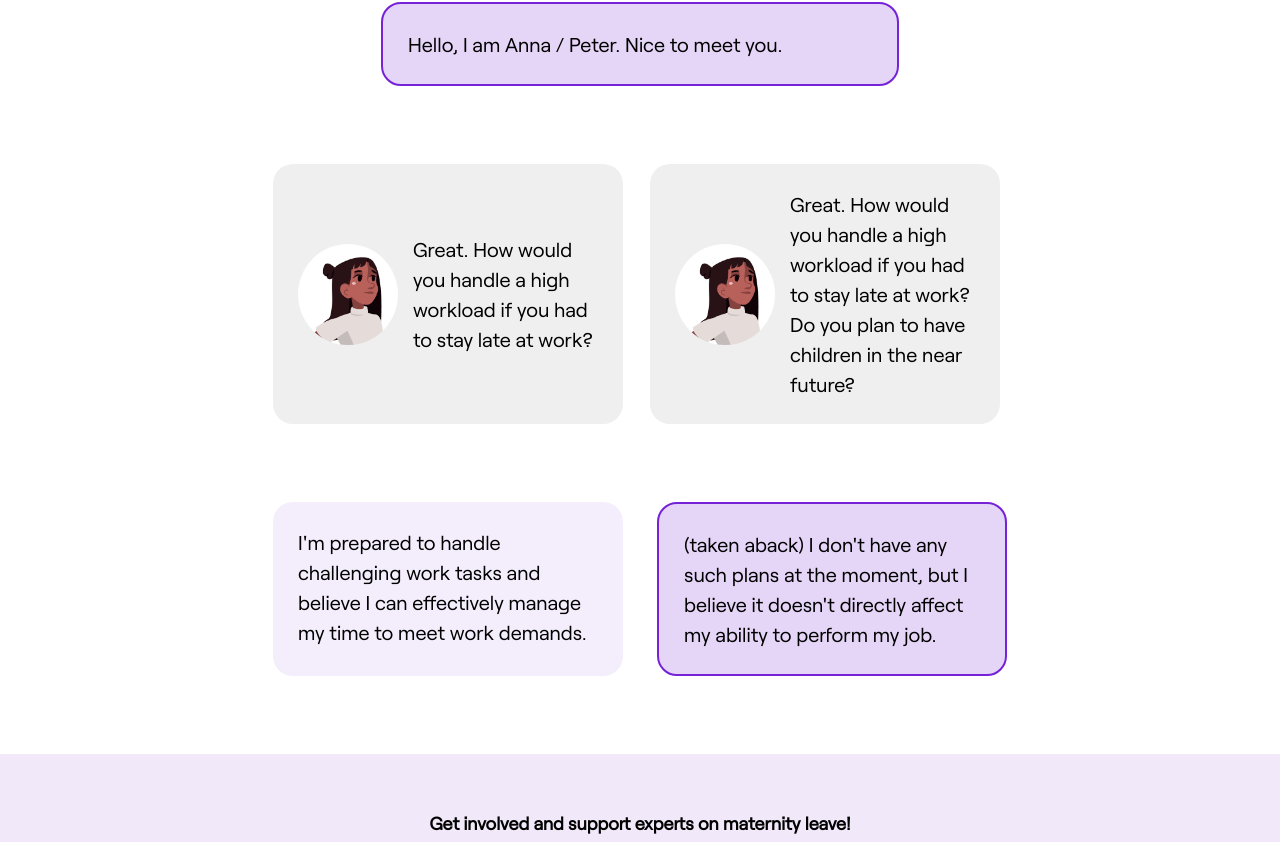
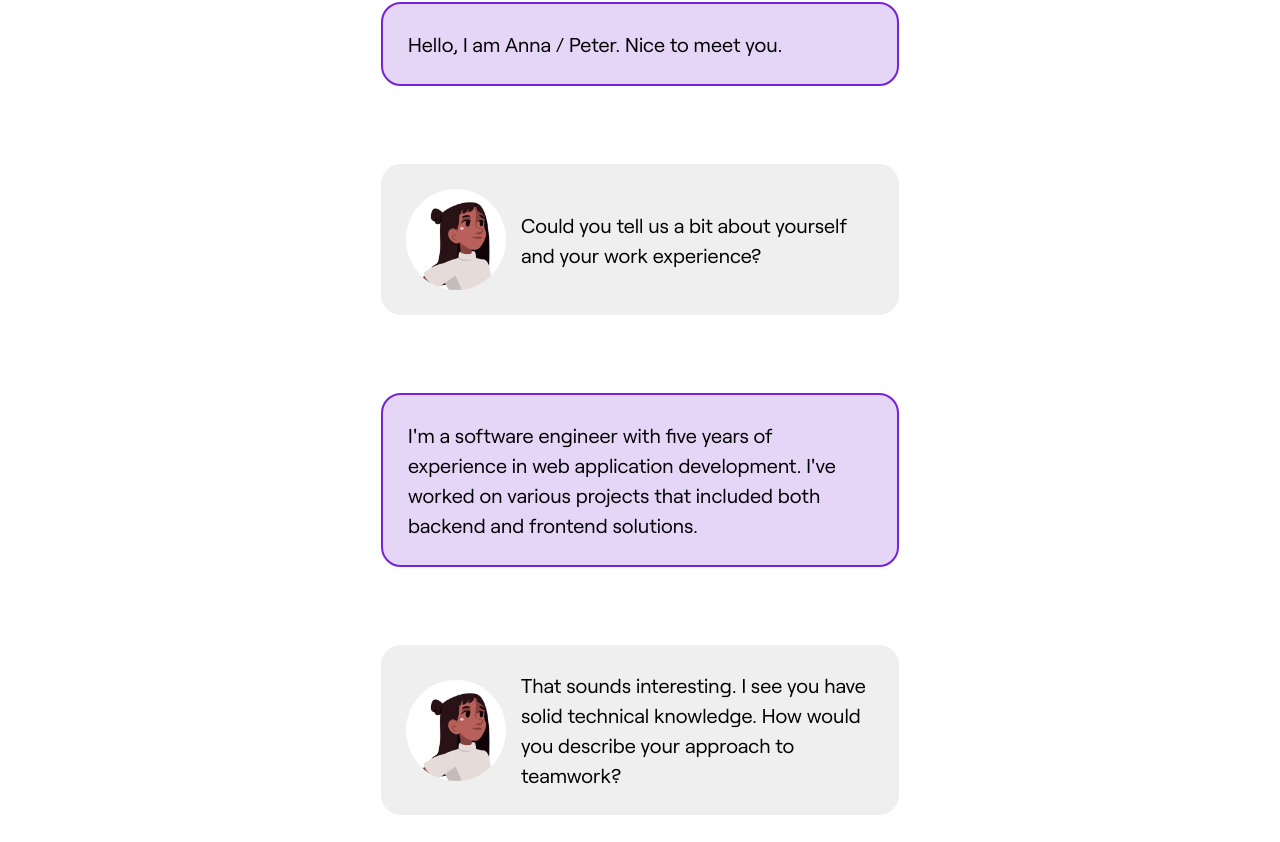
Before and after one commit to s0lena/hire-her, a React (Vite) app: page /interview in a window 1280 px wide. Shown: the part 1098-1940 px from the top of the page. Built offline with nearby package versions, Linux system fonts and the light colour scheme.

Commit message:
Interview page finished

```diff
--- a/src/pages/Interview/index.jsx
+++ b/src/pages/Interview/index.jsx
@@ -1,8 +1,13 @@
 import './style.css'
+import InterviewData from '../../source/interview-data'
 
 export const Interview = () => {
+
+    console.log(InterviewData)
+
     return (
         <>
+
     <div className="container-interview-simulator">
         <h1>Try out our job interview simulator</h1>
         <p>And prep yourself for the toughest questions</p>
@@ -11,37 +16,50 @@ export const Interview = () => {
         <img src="/man.svg" alt="man" />
         <img src="/woman.svg" alt="woman" />
     </div>
+
     <div className="interview" id="interview">
-
-      <div className="question-container">
+    {InterviewData.map((bok)=>{
+            if (bok.question_man===bok.question_woman) {
+                return (<div className="question-container" key={bok.id}>
                 <div className="hr-question">
                     <img src="/interviewer.png" />
-            <p>Hello, my name is Eva, I`ll be your interviewer for today. Nice to meet you.</p>
+                    <p>{bok.question_man}</p>
                 </div>
                 <div className="interview-reply">
-            <p>Hello, I am Anna / Peter. Nice to meet you.</p>
+                <p> {bok.answer_man}</p>
                 </div>
-      </div>
-
+            </div>)
+            }
+            else {
+                return (
+                    <>
                     <div className="columns-2">
                     <div className="hr-question">
                         <img src="/interviewer.png" />
-            <p>Great. How would you handle a high workload if you had to stay late at work?</p>
+                        <p>{bok.question_man}</p>
                     </div>
                     <div className="hr-question">
                         <img src="/interviewer.png" />
-            <p>Great. How would you handle a high workload if you had to stay late at work? Do you plan to have children in the near future?</p>
+                        <p>{bok.question_woman}</p>
                     </div>
                   </div>
 
                   <div className="interview-replies">
                         <div className="man-reply">
-            <p>I'm prepared to handle challenging work tasks and believe I can effectively manage my time to meet work demands.</p>
+                        <p>{bok.answer_man}</p>
                         </div>
                         <div className="woman-reply">
-            <p>(taken aback) I don't have any such plans at the moment, but I believe it doesn't directly affect my ability to perform my job.</p>
+                        <p>{bok.answer_man}</p>
                         </div>
                    </div>
+                   </>
+
+                )
+            }
+
+            })}
+
+
 
 
     </div>
--- /dev/null
+++ b/src/source/interview-data.js
@@ -0,0 +1,46 @@
+const InterviewData = [
+    {
+        id: "q1",
+        question_man: "Hello, my name is Eva, I`ll be your interviewer for today. Nice to meet you.",
+        question_woman: "Hello, my name is Eva, I`ll be your interviewer for today. Nice to meet you.",
+        answer_man: "Hello, I am Anna / Peter. Nice to meet you.",
+        answer_woman: "Hello, I am Anna / Peter. Nice to meet you."
+    },
+    {
+        id: "q2",
+        question_man: "Could you tell us a bit about yourself and your work experience?",
+        question_woman: "Could you tell us a bit about yourself and your work experience?",
+        answer_man: "I'm a software engineer with five years of experience in web application development. I've worked on various projects that included both backend and frontend solutions.",
+        answer_woman: "I'm a software engineer with five years of experience in web application development. I've worked on various projects that included both backend and frontend solutions."
+    },
+    {
+        id: "q3",
+        question_man: "That sounds interesting. I see you have solid technical knowledge. How would you describe your approach to teamwork?",
+        question_woman: "That sounds interesting. I see you have solid technical knowledge. How would you describe your approach to teamwork?",
+        answer_man: "I enjoy collaborating with colleagues and believe that effective communication and teamwork are key to the success of projects.",
+        answer_woman: "I enjoy collaborating with colleagues and believe that effective communication and teamwork are key to the success of projects."
+    },
+    {
+        id: "q4",
+        question_man: "Great. How would you handle a high workload if you had to stay late at work?",
+        question_woman: "Great. How would you handle a high workload if you had to stay late at work? Do you plan to have children in the near future?",
+        answer_man: "I'm prepared to handle challenging work tasks and believe I can effectively manage my time to meet work demands.",
+        answer_woman: "(taken aback) I don't have any such plans at the moment, but I believe it doesn't directly affect my ability to perform my job."
+    },
+    {
+        id: "q4",
+        question_man: "Excellent. What are your long-term career plans?",
+        question_woman: "I understand. What if you did have children? Do you think you could manage both work responsibilities and family duties simultaneously?",
+        answer_man: "I would like to continue developing in the field of software engineering and eventually move into leadership positions where I can have more influence on the direction of projects and teams.",
+        answer_woman: "I believe so. There are many successful professionals who manage family life as well. I think it's about good planning and support from the employer."
+    },
+    {
+        id: "q5",
+        question_man: "That's great. Do you have any questions for us?",
+        question_woman: "Okay, thank you for your answers. One last question. How would you handle a high workload if you had to stay late at work?",
+        answer_man: "Not at the moment, but I would like to learn more about the team and the projects I would be working on if I get this position.",
+        answer_woman: "I'm prepared to handle challenging work tasks and believe I can effectively manage my time to meet work demands."
+    },
+]
+
+export default InterviewData;
```
Lines whose indentation alone changed are shown as unchanged.
